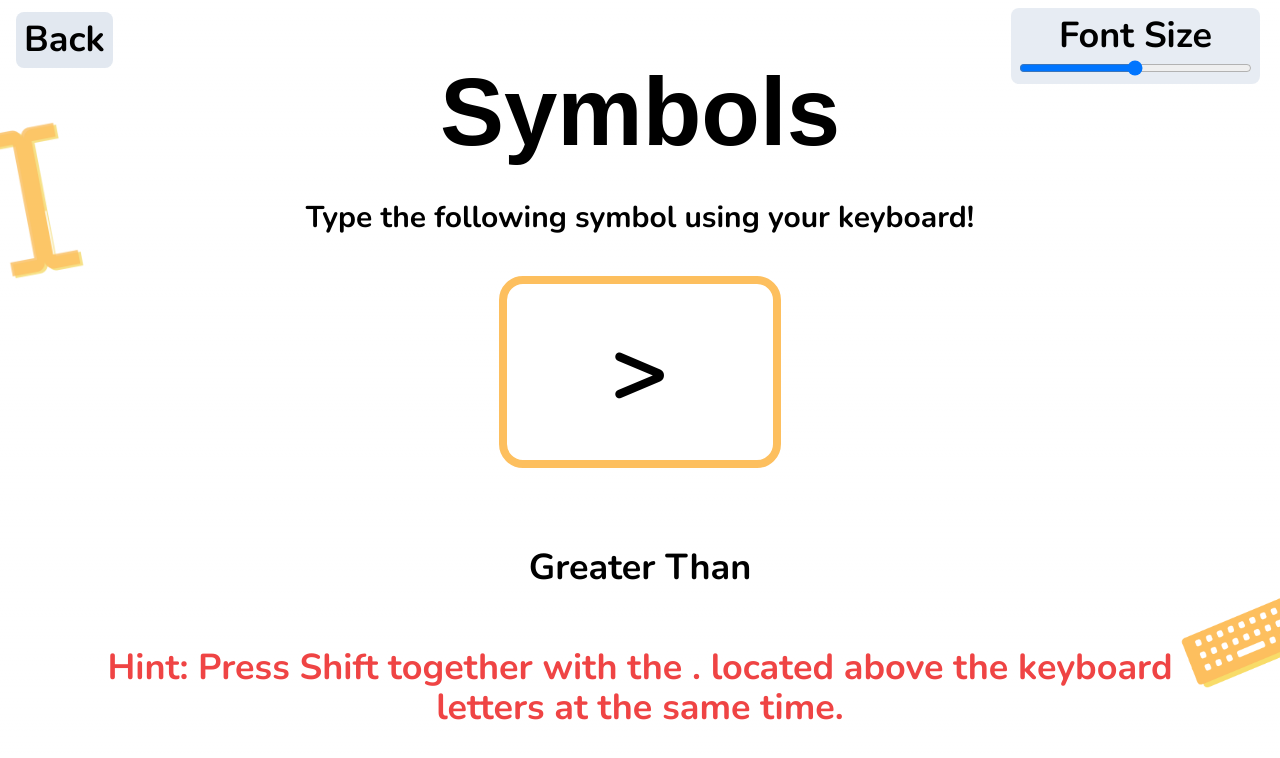
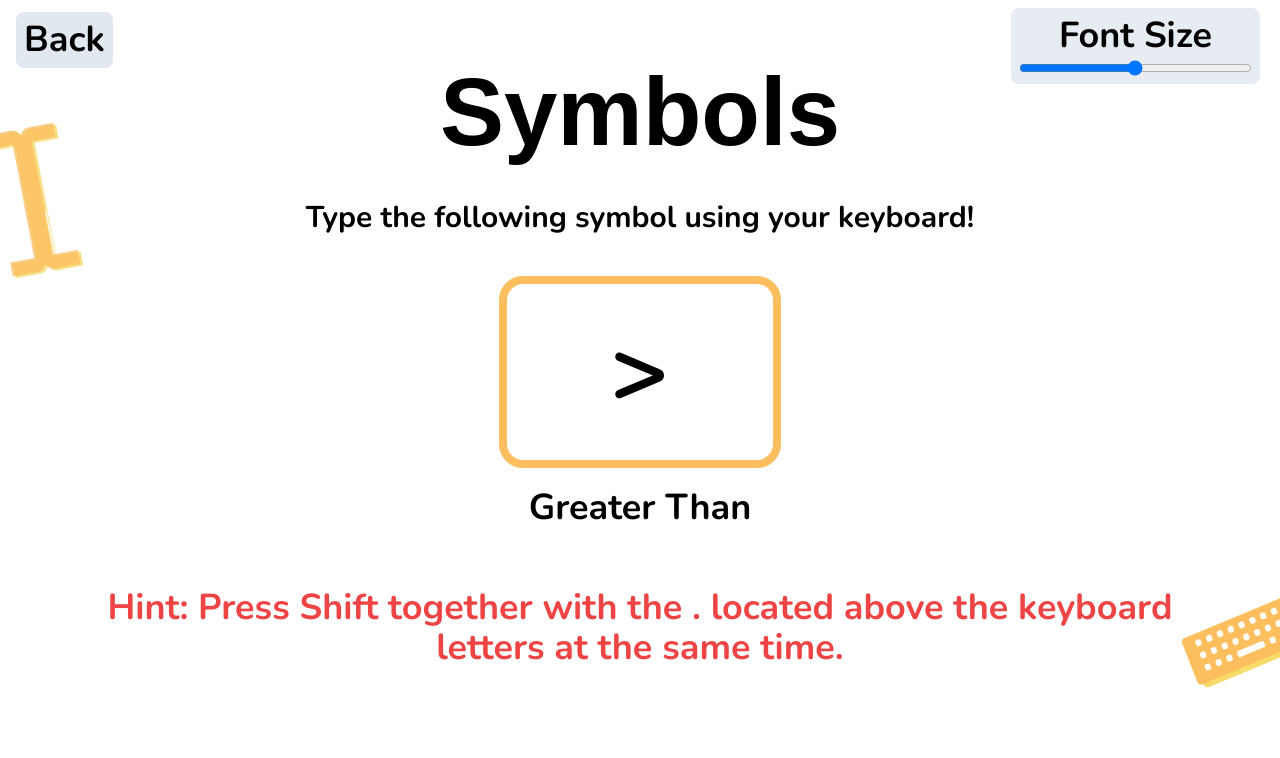
Before and after one commit to eugenetangkj/computereasylah, a Next.js app: page /playground/typing/symbols-game in a window 1280 px wide. Shown: the top 758 px of the page. Built offline with nearby package versions, Linux system fonts and the light colour scheme; a web font is replaced by a local one.

Commit message:
Make Symbols Game fit on screen

```diff
--- a/components/typing/key-check-game.tsx
+++ b/components/typing/key-check-game.tsx
@@ -158,11 +158,11 @@ const KeyCheckGame: React.FC = () => {
                     </div>
                 </div>
 
-                <div className="mt-20">
+                <div className="mt-5">
                     <span className={`font-bold font-nunito text-${fontSize}xl text-center`}>{questionTitle}</span>
                 </div>
 
-                <div className={`p-5 rounded-lg font-nunito font-bold text-${fontSize}xl max-w-fit inline-block mx-8 my-10 duration-300`} hidden={gameEnded}>
+                <div className={`p-5 rounded-lg font-nunito font-bold text-${fontSize}xl max-w-fit inline-block mx-8 mt-10 duration-300`} hidden={gameEnded}>
 
                     {showHint ? <div className={hintClassName}>Hint: {hint}</div> : null}
                 </div>
```
